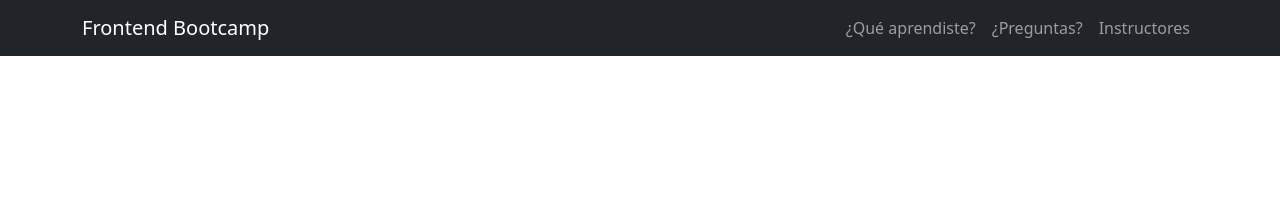
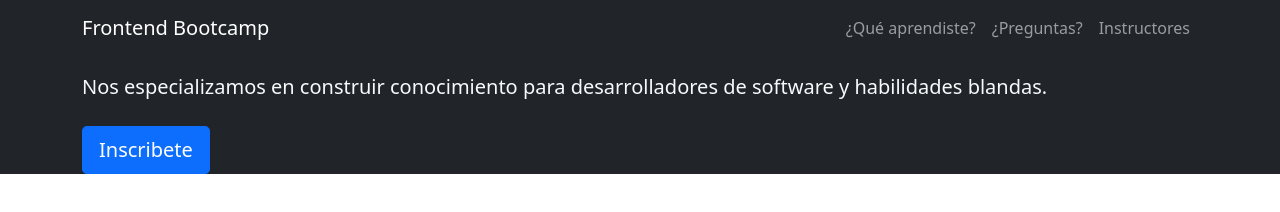
Before and after one commit to jaquimbayoc8/PaginaBootcamp, a plain HTML site: page index.html in a window 1280 px wide. Drawn offline with nearby package versions, Linux system fonts and the light colour scheme.

Commit message:
ajustes portada

```diff
--- a/index.html
+++ b/index.html
@@ -1,5 +1,6 @@
 <!DOCTYPE html>
 <html lang="en">
+
 <head>
     <meta charset="UTF-8">
     <meta http-equiv="X-UA-Compatible" content="IE=edge">
@@ -11,6 +12,7 @@
     <link rel="stylesheet" href="https://cdn.jsdelivr.net/npm/bootstrap-icons@1.3.0/font/bootstrap-icons.css">
     <title>Frontend Bootcamp</title>
 </head>
+
 <body>
     <!--Barra Navegación-->
     <nav class="navbar navbar-expand-lg bg-dark navbar-dark fixed-top">
@@ -46,7 +48,14 @@
     <section class="bg-dark text-light p-5 p-lg-0 text-center text-sm-start">
         <div class="container">
             <div class="d-sm-flex align-items-center justify-content-between">
-                <h1>Bienvenido <span class="text-warning">Desarrollador Web</span></h1>
+                <div>
+                    <h1>Bienvenido <span class="text-warning">Desarrollador Web</span></h1>
+                    <p class="lead my-4">
+                        Nos especializamos en construir conocimiento para desarrolladores de software y habilidades
+                        blandas.
+                    </p>
+                    <button class="btn btn-primary btn-lg">Inscribete</button>
+                </div>
             </div>
         </div>
     </section>
@@ -58,4 +67,5 @@
         crossorigin="anonymous"></script>
 
 </body>
+
 </html>
```
